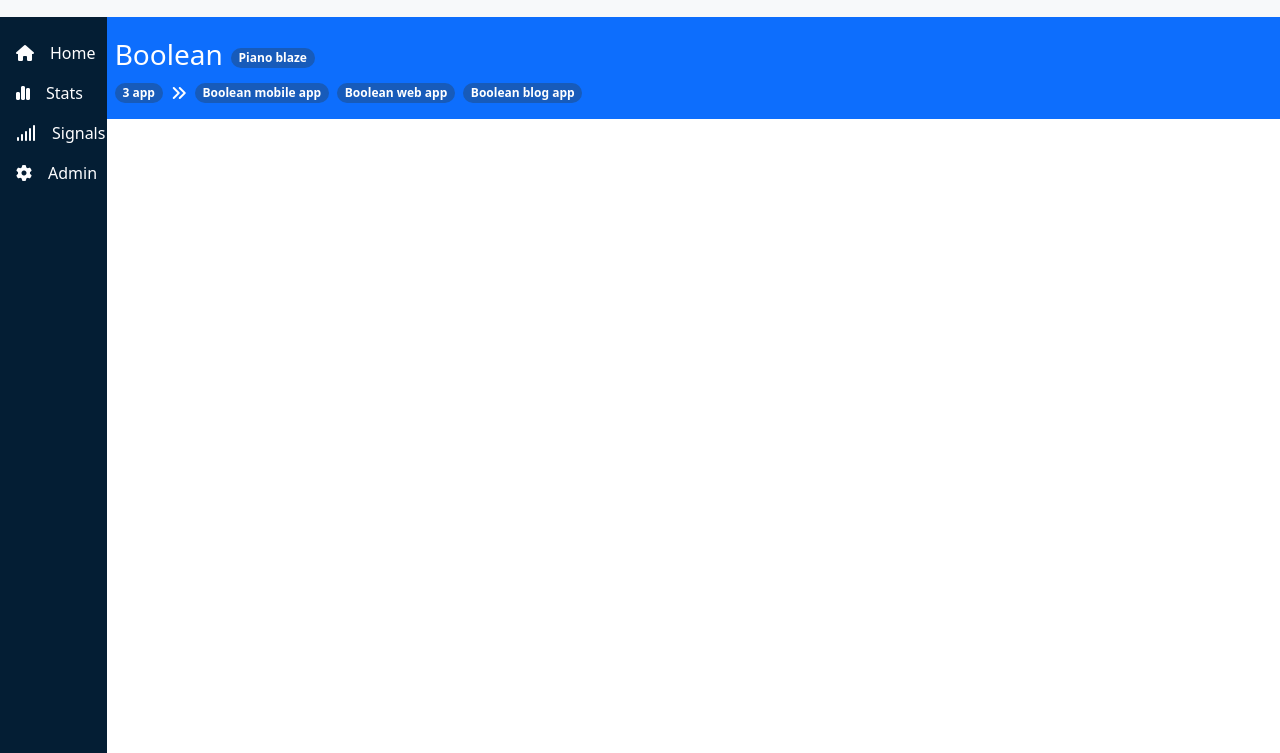
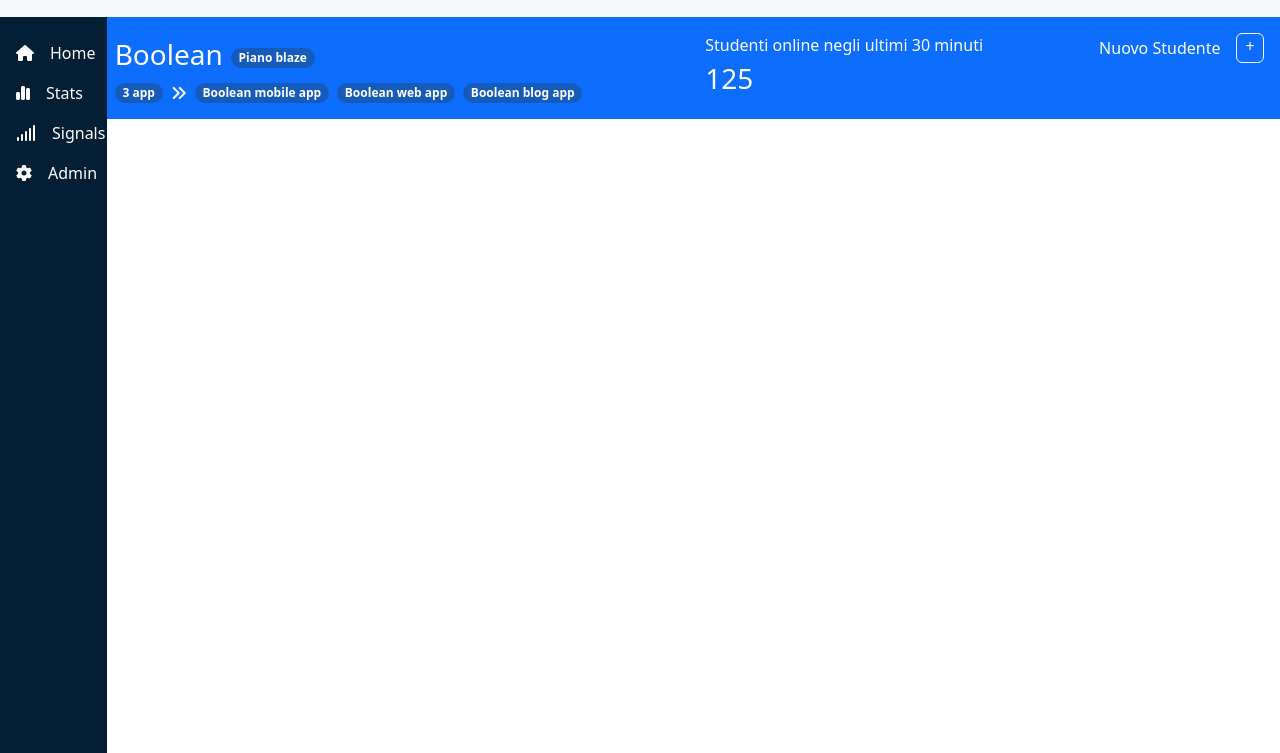
Before and after one commit to titoni-andrea/html-css-bootstrap-dashboard, a plain HTML site: page index.html in a window 1280 px wide. Shown: the part 47-800 px from the top of the page. Drawn offline with nearby package versions, Linux system fonts and the light colour scheme.

Commit message:
intestazione

```diff
--- a/index.html
+++ b/index.html
@@ -59,15 +59,17 @@
                 </div>
             </div>
 
-            <!-- INTESTAZIONE CONTENUTI -->
+            <!-- CONTENUTI -->
             <div class="col-lg-11">
                 <div class="row">
+
+                    <!-- INTESTAZIONE CONTENUTI -->
                     <div class="col-lg-12 bg-primary py-3 px-2">
                         <div class="row ">
                             <div class="col-lg-6">
                                 <div class="d-flex align-items-center gap-2">
                                     <p class="color_text_sidebar fs-3 mb-2">Boolean</p>
-                                <span class="badge color_badge_int rounded-pill">Piano blaze</span>
+                                    <span class="badge color_badge_int rounded-pill">Piano blaze</span>
                                 </div>
                                 <div class="d-flex align-items-center gap-2">
                                     <span class="badge color_badge_int rounded-pill">3 app</span>
@@ -78,18 +80,28 @@
                                 </div>
                             </div>
                             <div class="col-lg-4">
+                                <p class="color_text_sidebar m-0">Studenti online negli ultimi 30 minuti</p>
+                                <p class="color_text_sidebar fs-3 m-0">125</p>
+                            </div>
+                            <div class="col-lg-2 d-flex align-items-start">
+                                <div class="d-flex align-items-center gap-3">
+                                    <p class="color_text_sidebar m-0">Nuovo Studente</p>
+                                <button class="btn btn-outline-light pt-0 pb-1 px-2"><p class="m-0 p-0">+</p></button>
+                                </div>
+                            </div>
+                        </div>
+                    </div>
 
-                            </div>
-                            <div class="col-lg-2">
+                    <!-- PRIMA SEZIONE DI CONTENUTI -->
+                    <div class="col-lg-12 py-3 px-2">
+                        <div class="col-lg-8">
+                            <div class="row">
 
                             </div>
                         </div>
-                    </div>
-                    <div class="col-lg-8">
+                        <div class="col-lg-4">
 
-                    </div>
-                    <div class="col-lg-4">
-
+                        </div>
                     </div>
                 </div>
             </div>
```
